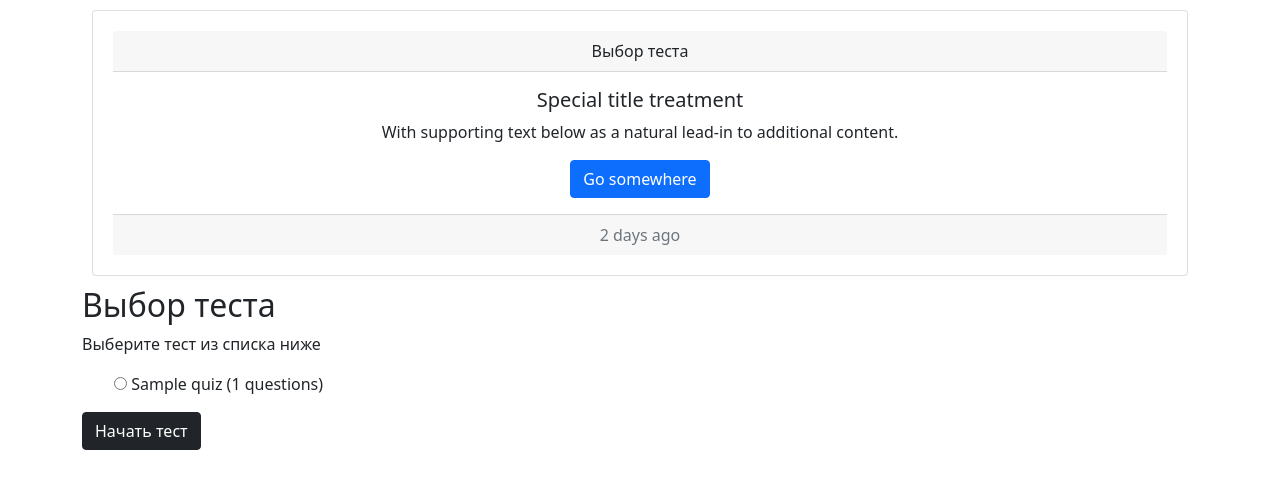
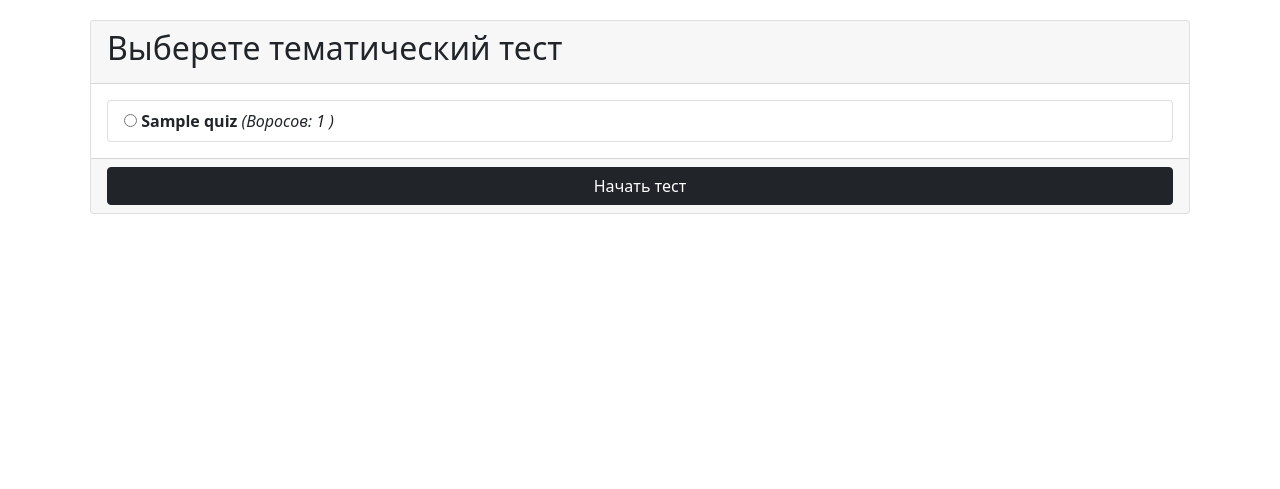
Before and after one commit to AndrewSkow11/NewWaveEducation, a Django app: page /quiz/ in a window 1280 px wide. Shown: the top 489 px of the page. Run offline with Django 4.2, Linux system fonts and the light colour scheme; tables that the repository leaves empty hold one stand-in row (values such as "Sample post"); some libraries are stand-ins or nearby versions.

Commit message:
start quiz

```diff
--- a/quiz/templates/base.html
+++ b/quiz/templates/base.html
@@ -8,18 +8,28 @@
           integrity="sha384-EVSTQN3/azprG1Anm3QDgpJLIm9Nao0Yz1ztcQTwFspd3yD65VohhpuuCOmLASjC" crossorigin="anonymous">
 
 
-    <title>
-        {% block title %}
-        {% endblock %}
-    </title>
+    {% block title %}
+    {% endblock %}
+
 
 </head>
+
+
 <body>
 
-{% block content %}
-{% endblock %}
+<div class="container">
+    <div class="row">
+        <div class="col-12" style="padding:20px;">
+            <div class="card">
+                    {% block content %}
+                    {% endblock %}
+            </div>
+        </div>
+    </div>
+</div>
 
-<script src="https://cdn.jsdelivr.net/npm/bootstrap@5.0.2/dist/js/bootstrap.bundle.min.js"></script>
+<script src="https://cdn.jsdelivr.net/npm/bootstrap@5.0.2/dist/js/bootstrap.bundle.min.js">
+</script>
 
 
 </body>
--- a/quiz/templates/start.html
+++ b/quiz/templates/start.html
@@ -1,154 +1,176 @@
+{% extends 'base.html' %}
+
 <!--<!DOCTYPE html>-->
 <!--<html lang="en">-->
 <!--<head>-->
-<!--    <meta charset="UTF-8">-->
-<!--    <title>Выберете тест:</title>-->
-<!--    <script src="https://unpkg.com/htmx.org@1.9.10"></script>-->
+<!--  <meta charset="UTF-8">-->
+<!--  <title>Start your quiz -->
+<!--  -->
+<!--  -->
+<!--  </title>-->
+<!--  <script src="https://unpkg.com/htmx.org@1.9.10" integrity="sha384-D1Kt99CQMDuVetoL1lrYwg5t+9QdHe7NLX/SoJYkXDFfX37iInKRy5xLSi8nO7UC" crossorigin="anonymous"></script>-->
+<!--  <style>-->
+<!--    body {-->
+<!--      font-family: 'Arial', sans-serif;-->
+<!--      background-color: #f0f0f0;-->
+<!--      color: #333;-->
+<!--      line-height: 1.6;-->
+<!--      padding: 20px;-->
+<!--    }-->
 
-<!--    <style>-->
-<!--        body {-->
-<!--          font-family: 'Arial', sans-serif;-->
-<!--          background-color: #f0f0f0;-->
-<!--          color: #333;-->
-<!--          line-height: 1.6;-->
-<!--          padding: 20px;-->
-<!--        }-->
+<!--    #topic-container {-->
+<!--      background-color: #fff;-->
+<!--      padding: 20px;-->
+<!--      border-radius: 8px;-->
+<!--      box-shadow: 0 2px 4px rgba(0,0,0,0.1);-->
+<!--      margin: auto;-->
+<!--      width: 50%;-->
+<!--    }-->
 
-<!--        #topic-container {-->
-<!--          background-color: #fff;-->
-<!--          padding: 20px;-->
-<!--          border-radius: 8px;-->
-<!--          box-shadow: 0 2px 4px rgba(0,0,0,0.1);-->
-<!--          margin: auto;-->
-<!--          width: 50%;-->
-<!--        }-->
+<!--    #topic-list {-->
+<!--      justify-content: center;-->
+<!--      display: flex;-->
+<!--      flex-direction: column;-->
+<!--      align-items: center;-->
+<!--      padding: 20px;-->
+<!--    }-->
 
-<!--        #topic-list {-->
-<!--          justify-content: center;-->
-<!--          display: flex;-->
-<!--          flex-direction: column;-->
-<!--          align-items: center;-->
-<!--          padding: 20px;-->
-<!--        }-->
+<!--    #question-form {-->
+<!--      padding: 20px;-->
+<!--    }-->
 
-<!--        #question-form {-->
-<!--          padding: 20px;-->
-<!--        }-->
+<!--    .option{-->
+<!--      border-radius: 10px;-->
+<!--    }-->
 
-<!--        .option{-->
-<!--          border-radius: 10px;-->
-<!--        }-->
+<!--    .option input[type="radio"] {-->
+<!--      display: none; /* Hide the radio button */-->
+<!--    }-->
 
-<!--        .option input[type="radio"] {-->
-<!--          display: none; /* Hide the radio button */-->
-<!--        }-->
+<!--    .option label {-->
+<!--      display: block;-->
+<!--      padding: 10px 20px;-->
+<!--      background-color: #eeeeee;-->
+<!--      border-radius: 5px;-->
+<!--      margin: 5px 0;-->
+<!--      cursor: pointer;-->
+<!--      transition: background-color 0.3s;-->
+<!--    }-->
 
-<!--        .option label {-->
-<!--          display: block;-->
-<!--          padding: 10px 20px;-->
-<!--          background-color: #eeeeee;-->
-<!--          border-radius: 5px;-->
-<!--          margin: 5px 0;-->
-<!--          cursor: pointer;-->
-<!--          transition: background-color 0.3s;-->
-<!--        }-->
+<!--    .option label:hover {-->
+<!--      background-color: #c9c9c9;-->
+<!--    }-->
 
-<!--        .option label:hover {-->
-<!--          background-color: #c9c9c9;-->
-<!--        }-->
+<!--    .option input[type="radio"]:checked + label {-->
+<!--      background-color: #818181;-->
+<!--      color: #fff;-->
+<!--    }-->
 
-<!--        .option input[type="radio"]:checked + label {-->
-<!--          background-color: #818181;-->
-<!--          color: #fff;-->
-<!--        }-->
+<!--    #heading-text {-->
+<!--      text-align: center;-->
+<!--    }-->
 
-<!--        #heading-text {-->
-<!--          text-align: center;-->
-<!--        }-->
+<!--    .btn {-->
+<!--      background-color: #007bff;-->
+<!--      color: #fff;-->
+<!--      border: none;-->
+<!--      padding: 10px 20px;-->
+<!--      border-radius: 5px;-->
+<!--      cursor: pointer;-->
+<!--      transition: background-color 0.3s ease-out;-->
+<!--      display: block;-->
+<!--      margin: 20px auto;-->
+<!--    }-->
 
-<!--        .btn {-->
-<!--          background-color: #007bff;-->
-<!--          color: #fff;-->
-<!--          border: none;-->
-<!--          padding: 10px 20px;-->
-<!--          border-radius: 5px;-->
-<!--          cursor: pointer;-->
-<!--          transition: background-color 0.3s ease-out;-->
-<!--          display: block;-->
-<!--          margin: 20px auto;-->
-<!--        }-->
-
-<!--        .btn:hover {-->
-<!--          background-color: #0056b3;-->
-<!--        }-->
-<!--    </style>-->
+<!--    .btn:hover {-->
+<!--      background-color: #0056b3;-->
+<!--    }-->
+<!--  </style>-->
+<!--</head>-->
 
 
-<!--</head>-->
 <!--<body>-->
 
-{% extends 'base.html' %}
+<!--<form id="topic-container" hx-post="{% url 'get-questions' %}/start">-->
+<!--  {% csrf_token %}-->
+<!--  <h2 id="heading-text">-->
+<!--    What would you like to learn about?-->
+<!--  </h2>-->
+<!--  <div id="topic-list">-->
 
-{% block content %}
+<!--    <p>Please pick a topic from the below topics</p>-->
+
+<!--    <ol style="list-style-type: none;">-->
+
+<!--      {% for topic in topics %}-->
+<!--      <li class="option">-->
+<!--        <input type="radio" id="topic-{{ forloop.counter0 }}" value="{{ topic.id }}" name="quiz_id" required>-->
+<!--        <label for="topic-{{ forloop.counter0 }}">{{ topic.name }} ({{ topic.questions_count }} questions)</label>-->
+<!--      </li>-->
+<!--      {% endfor %}-->
+
+<!--      {% if not topics %}-->
+<!--      <li>No topics available. Have you added topics into your database?</li>-->
+<!--      {% endif %}-->
+
+<!--    </ol>-->
+
+<!--    <button class="btn" type="submit">Start your quiz</button>-->
+<!--  </div>-->
+<!--</form>-->
 
 
-<script src="https://unpkg.com/htmx.org@1.9.10"></script>
+<!--</body>-->
+<!--</html>-->
 
-<div class="container">
-    <div class="row">
+{% block title %}
+<title>Выбрать тест</title>
+{% endblock %}
 
+
+{% block content%}
 <form id="topic-container" hx-post="{% url 'get-questions' %}/start">
     {% csrf_token %}
-            <div class="col-12">
-
-
-
-
-                <div class="card text-center" style="padding:20px; margin:10px;">
+    <div id="topic-list">
         <div class="card-header">
-                        Выбор теста
-                    </div>
-                    <div class="card-body">
-                        <h5 class="card-title">Special title treatment</h5>
-                        <p class="card-text">With supporting text below as a natural lead-in to additional content.</p>
-                        <a href="#" class="btn btn-primary">Go somewhere</a>
-                    </div>
-                    <div class="card-footer text-muted">
-                        2 days ago
-                    </div>
+            <h2>Выберете тематический тест</h2>
         </div>
 
 
+        <div class="card-body">
+            <div class="list-group">
+                <ol style="list-style-type: none;" class=list-group ist-group list-group-flush">
 
 
-                <h2 id="heading-text">Выбор теста</h2>
-                <div id="topic-list">
-
-                    <p>Выберите тест из списка ниже</p>
-
-                    <ol style="list-style-type: none;">
-
                     {% for topic in topics %}
-                        <li class="option">
+                    <li class="list-group-item">
                         <input type="radio" id="topic-{{ forloop.counter0 }}" value="{{ topic.id }}" name="quiz_id"
                                required>
-                            <label for="topic-{{ forloop.counter0 }}">{{ topic.name }} ({{ topic.questions_count }}
-                                questions)</label>
+                        <label for="topic-{{ forloop.counter0 }}">
+                            <strong>{{ topic.name }}</strong>
+                            <em>(Воросов: {{ topic.questions_count }} )</em></label>
+
                     </li>
                     {% endfor %}
 
                     {% if not topics %}
-                        <li>Тесты не найдены!</li>
+                    <li>No topics available. Have you added topics into your database?</li>
                     {% endif %}
 
                 </ol>
             </div>
-                <button class="btn btn-dark" type="submit">Начать тест</button>
+        </div>
+
+        <div class="card-footer">
+            <div class="d-grid gap-2">
+                <button class="btn btn-dark btn-block" type="submit">Начать тест</button>
+            </div>
+        </div>
+
     </div>
 </form>
-    </div>
-</div>
+
+<script src="https://unpkg.com/htmx.org@1.9.10"></script>
+
+
 {% endblock %}
-
-<!--</body>-->
-<!--</html>-->
```
Also changed, not shown: quiz/templates/partials/answer.html (+8 -0 lines). Lines whose indentation alone changed are shown as unchanged.
